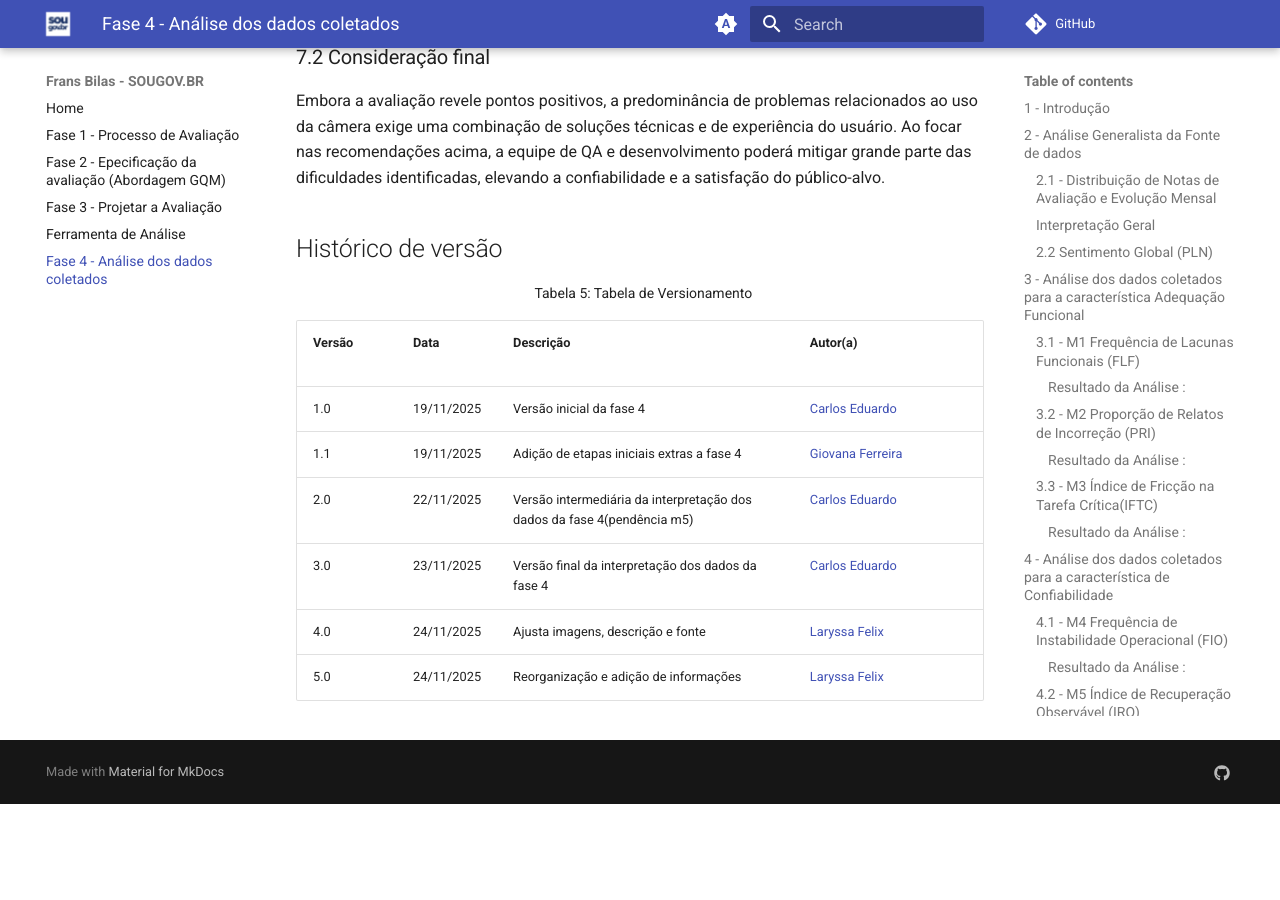
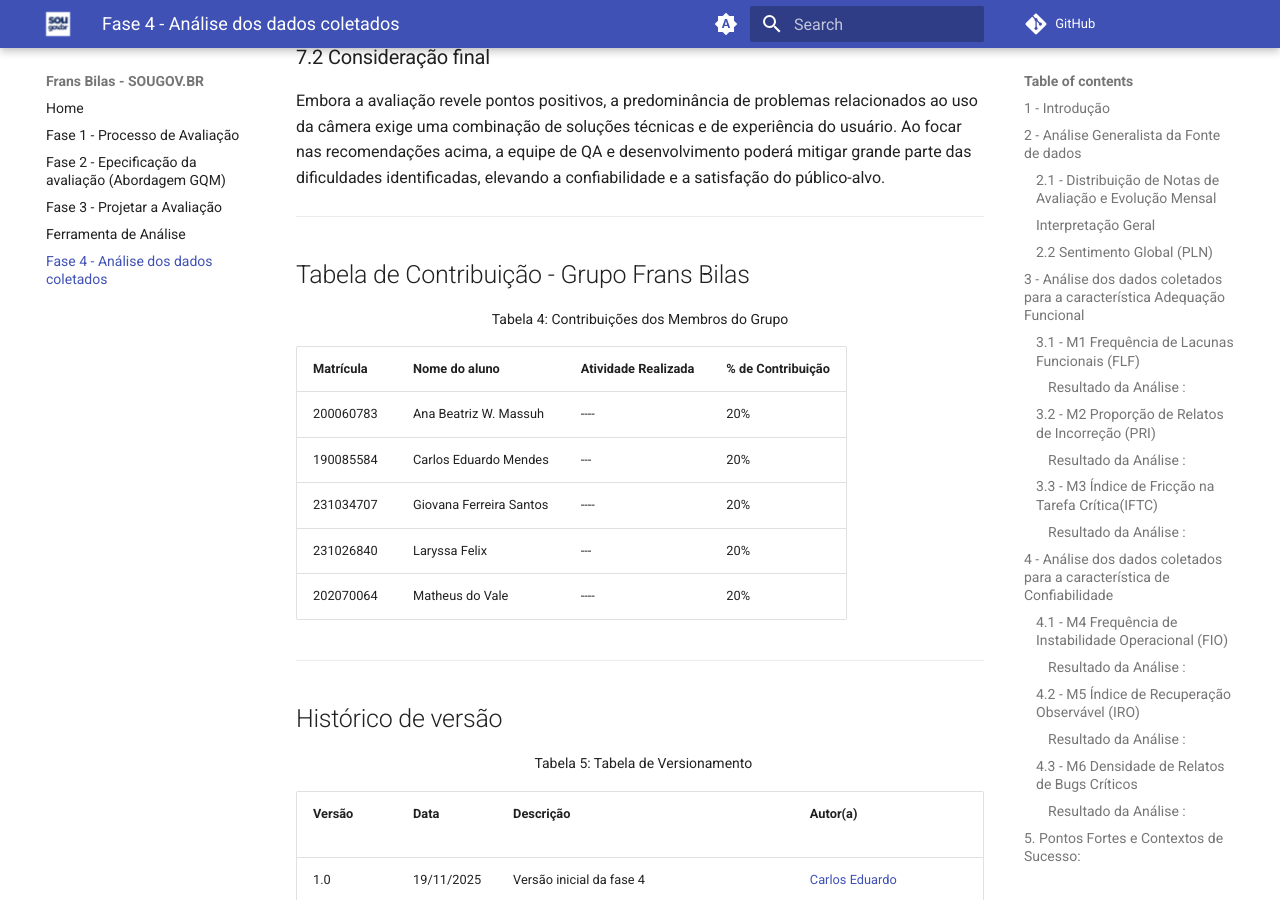
Before and after one commit to felixlaryssa/2025-2_T01_FRANS-BILAS, an MkDocs documentation site: the page built from docs/fase4.md, in a window 1280 px wide and 900 px high, scrolled down 15264 px. Built offline with MkDocs 1.6.1 and Material for MkDocs 9.7.7, drawn with Linux system fonts in a browser that asks for light colours; comment, search, counter and statistics services are not loaded; before the commit the page ends 16068 px from its top, so only the background shows below that.

Commit message:
Add contribution table in fase4.md
Added contribution table for Group Frans Bilas.

```diff
--- a/docs/fase4.md
+++ b/docs/fase4.md
@@ -526,6 +526,23 @@ Esses fatores tornam o problema **multidimensional e, em certa medida, subjetivo
 
 Embora a avaliação revele pontos positivos, a predominância de problemas relacionados ao uso da câmera exige uma combinação de soluções técnicas e de experiência do usuário. Ao focar nas recomendações acima, a equipe de QA e desenvolvimento poderá mitigar grande parte das dificuldades identificadas, elevando a confiabilidade e a satisfação do público-alvo.
 
+---------------------
+
+## Tabela de Contribuição - Grupo Frans Bilas
+
+<div style="text-align: center; margin: 0; font-size: 14px;">
+  Tabela 4: Contribuições dos Membros do Grupo
+</div>
+
+| Matrícula | Nome do aluno | Atividade Realizada | % de Contribuição |
+| --------- | ------------- | ------------------- | ----------------- |
+| 200060783 | Ana Beatriz W. Massuh | ---- | 20% |
+| 190085584 | Carlos Eduardo Mendes |  --- | 20% |
+| 231034707 | Giovana Ferreira Santos | ---- | 20% |
+| 231026840 | Laryssa Felix |  ---  | 20% |
+| 202070064 | Matheus do Vale | ---- | 20% |
+
+---------------------
 ## Histórico de versão
 
 <div style="text-align: center; margin: 0; font-size: 14px;">
```
